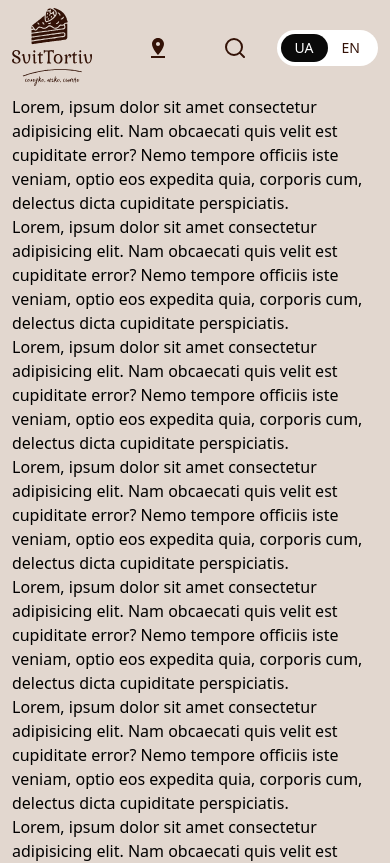
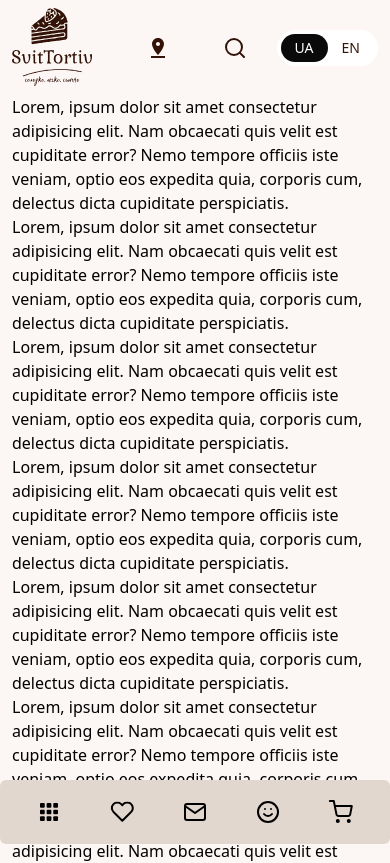
Before and after one commit to tolik-rfd/svit-tortiv, a Next.js app: page / in a window 390 px wide. Shown: the top 863 px of the page. Built offline with nearby package versions, Linux system fonts and the light colour scheme.

Commit message:
feat: refactor code

```diff
--- a/src/app/globals.css
+++ b/src/app/globals.css
@@ -206,7 +206,7 @@
     font-size: 16px;
   }
   body {
-    @apply bg-custom-cofe;
+    @apply bg-custom-background;
     @apply min-h-screen;
   }
 }
--- /dev/null
+++ b/src/pages/home-page/ui/bottom-navbar/bottom-navbar.tsx
@@ -0,0 +1,80 @@
+"use client";
+import { CartIcon } from "@/shared/assets/icons/cart-icon";
+import { CatalogIcon } from "@/shared/assets/icons/catalog-icon";
+import { HeartIcon } from "@/shared/assets/icons/heart-icon";
+import { MessageIcon } from "@/shared/assets/icons/message-icon";
+import {
+  MobileNavbar,
+  MobileNavbarIcon,
+  MobileNavbarItem,
+  MobileNavbarLabel,
+  MobileNavbarList,
+  MobileNavbarTrigger,
+} from "@/shared/ui/mobile-navbar";
+import { Smile } from "lucide-react";
+
+import { FC } from "react";
+import { tv } from "tailwind-variants";
+
+const NAVBAR_ITEMS: MobileNavbarItem[] = [
+  {
+    value: "catalog",
+    label: "Каталог",
+    href: "/catalog",
+    icon: <CatalogIcon />,
+  },
+
+  {
+    value: "favorites",
+    label: "Обране",
+    href: "/favorites",
+    icon: <HeartIcon />,
+  },
+
+  {
+    value: "chat",
+    label: "Чат",
+    href: "/chat",
+    icon: <MessageIcon />,
+  },
+  {
+    value: "profile",
+    label: "Профіль",
+    href: "/profile",
+    icon: <Smile />,
+  },
+  {
+    value: "orders",
+    label: "Кошик",
+    href: "/orders",
+    icon: <CartIcon />,
+  },
+];
+
+const bottomNavbarStyles = tv({
+  slots: {
+    navbar: "fixed bottom-0 left-0 z-50 bg-custom-cofe lg:hidden",
+  },
+});
+
+const { navbar } = bottomNavbarStyles();
+
+interface BottomNavbarProps {}
+
+export const BottomNavbar: FC<BottomNavbarProps> = (props) => {
+  const {} = props;
+  return (
+    <MobileNavbar items={NAVBAR_ITEMS} className={navbar()}>
+      <MobileNavbarList>
+        {NAVBAR_ITEMS.map(({ value, icon, label }) => {
+          return (
+            <MobileNavbarTrigger value={value} key={value}>
+              <MobileNavbarIcon icon={icon} value={value} />
+              <MobileNavbarLabel label={label} value={value} />
+            </MobileNavbarTrigger>
+          );
+        })}
+      </MobileNavbarList>
+    </MobileNavbar>
+  );
+};
--- /dev/null
+++ b/src/pages/home-page/ui/bottom-navbar/index.ts
@@ -0,0 +1 @@
+export { BottomNavbar } from "./bottom-navbar";
--- a/src/pages/home-page/ui/header/header.tsx
+++ b/src/pages/home-page/ui/header/header.tsx
@@ -1,5 +1,6 @@
 import { FC } from "react";
-import { MainNavbar } from "../navbar";
+import { TopNavbar } from "../navbar";
+import { BottomNavbar } from "../bottom-navbar";
 
 interface HeaderProps {}
 
@@ -7,7 +8,8 @@ export const Header: FC<HeaderProps> = (props) => {
   const {} = props;
   return (
     <header style={{ display: "unset" }}>
-      <MainNavbar />
+      <TopNavbar />
+      <BottomNavbar />
     </header>
   );
 };
--- a/src/pages/home-page/ui/navbar/index.ts
+++ b/src/pages/home-page/ui/navbar/index.ts
@@ -1 +1 @@
-export { MainNavbar } from "./main-navbar";
+export { TopNavbar } from "./top-navbar";
--- a/src/pages/home-page/ui/navbar/navbar.tsx
+++ b/src/pages/home-page/ui/navbar/navbar.tsx
@@ -5,8 +5,7 @@ import { tv } from "tailwind-variants";
 
 const navbarStyles = tv({
   slots: {
-    navbar:
-      "flex items-center justify-between bg-custom-cofe px-3 py-2 text-custom-dark",
+    navbar: "flex items-center justify-between px-3 py-2 text-custom-dark",
     navbarItem: "",
     actions: "flex items-center justify-between gap-8",
     actionsItem: "",
--- a/src/pages/home-page/ui/navbar/main-navbar.tsx
+++ b/src/pages/home-page/ui/navbar/top-navbar.tsx
@@ -16,9 +16,9 @@ import { CartIcon } from "@/shared/assets/icons/cart-icon";
 import { Navbar, NavbarActions, NavbarActionsItem, NavbarItem } from "./navbar";
 import { HeartIcon } from "@/shared/assets/icons/heart-icon";
 
-const mainNavbarStyles = tv({
+const topNavbarStyles = tv({
   slots: {
-    navbar: "sticky top-0 z-50 px-0",
+    navbar: "sticky top-0 z-50 bg-custom-background px-0",
     catalogButton: "hidden lg:block",
     profile: "hidden lg:block",
     favorite: "hidden lg:block",
@@ -26,11 +26,11 @@ const mainNavbarStyles = tv({
   },
 });
 
-const { navbar, catalogButton, profile, favorite, cart } = mainNavbarStyles();
+const { navbar, catalogButton, profile, favorite, cart } = topNavbarStyles();
 
-interface MainNavbarProps {}
+interface TopNavbarProps {}
 
-export const MainNavbar: FC<MainNavbarProps> = (props) => {
+export const TopNavbar: FC<TopNavbarProps> = (props) => {
   const {} = props;
   return (
     <Navbar className={navbar()}>
@@ -68,7 +68,7 @@ export const MainNavbar: FC<MainNavbarProps> = (props) => {
 
 /////////////////////////////////////
 
-// This section contains the components used in the MainNavbar. It can be separated into its own file if needed. Like features in features layer or in shared layer.
+// This section contains the components used in the TopNavbar. It can be separated into its own file if needed. Like features in features layer or in shared layer.
 // This is just a quick implementation.
 
 const Logo = () => {
--- a/src/shared/assets/icons/heart-icon.tsx
+++ b/src/shared/assets/icons/heart-icon.tsx
@@ -12,9 +12,9 @@ export const HeartIcon: React.FC = (props) => (
     <path
       d="M21.137 2.60987C20.6262 2.09888 20.0198 1.69352 19.3523 1.41696C18.6849 1.14039 17.9695 0.998047 17.247 0.998047C16.5245 0.998047 15.8091 1.14039 15.1416 1.41696C14.4742 1.69352 13.8678 2.09888 13.357 2.60987L12.297 3.66987L11.237 2.60987C10.2053 1.57818 8.80603 0.998582 7.34699 0.998582C5.88796 0.998582 4.48869 1.57818 3.45699 2.60987C2.4253 3.64156 1.8457 5.04084 1.8457 6.49987C1.8457 7.95891 2.4253 9.35818 3.45699 10.3899L4.51699 11.4499L12.297 19.2299L20.077 11.4499L21.137 10.3899C21.648 9.87912 22.0533 9.27269 22.3299 8.60523C22.6065 7.93777 22.7488 7.22236 22.7488 6.49987C22.7488 5.77738 22.6065 5.06198 22.3299 4.39452C22.0533 3.72706 21.648 3.12063 21.137 2.60987V2.60987Z"
       stroke="currentColor"
-      stroke-width="2"
-      stroke-linecap="round"
-      stroke-linejoin="round"
+      strokeWidth="2"
+      strokeLinecap="round"
+      strokeLinejoin="round"
     />
   </svg>
 );
--- a/src/shared/ui/mobile-navbar/mobile-navbar.tsx
+++ b/src/shared/ui/mobile-navbar/mobile-navbar.tsx
@@ -37,8 +37,7 @@ const styles = tv({
 const { navbar, panel, trigger, slider, sliderItem, icon, text } = styles();
 
 ////////////////////////////////////////////////////////////////////
-type MobileNavbarContextValue = Omit<MobileNavbarProps, "isActive"> &
-  MobileNavbarState;
+type MobileNavbarContextValue = MobileNavbarState;
 
 interface MobileNavbarState {
   currentTabValue: string;
@@ -72,12 +71,11 @@ interface MobileNavbarProps
 }
 
 const MobileNavbar: FC<MobileNavbarProps> = (props) => {
-  const { items, children, ...rest } = props;
+  const { items, children, className, ...rest } = props;
   const { currentTabValue, setCurrentTabValue, sliderStyles, onValueChange } =
     useMobileNavbar({ items });
 
   const context: MobileNavbarContextValue = {
-    items,
     currentTabValue,
     setCurrentTabValue,
     sliderStyles,
@@ -86,7 +84,11 @@ const MobileNavbar: FC<MobileNavbarProps> = (props) => {
 
   return (
     <MobileNavbarContextProvider value={context}>
-      <Root className={navbar()} onValueChange={onValueChange} {...rest}>
+      <Root
+        className={navbar({ className })}
+        onValueChange={onValueChange}
+        {...rest}
+      >
         {children}
       </Root>
     </MobileNavbarContextProvider>
@@ -94,18 +96,15 @@ const MobileNavbar: FC<MobileNavbarProps> = (props) => {
 };
 
 ///////////////////////////////////////////////////
-interface MobileNavbarListProps
-  extends Omit<ComponentPropsWithoutRef<typeof List>, "children"> {
-  children: (item: MobileNavbarItem, index: number) => ReactNode;
-}
+interface MobileNavbarListProps extends ComponentPropsWithoutRef<typeof List> {}
 
 const MobileNavbarList: FC<MobileNavbarListProps> = (props) => {
-  const { children } = props;
-  const { items } = useMobileNavbarContext();
+  const { children, className } = props;
+
   return (
-    <List className={panel()}>
+    <List className={panel({ className })}>
       <Slider />
-      {items.map(children as any)}
+      {children}
     </List>
   );
 };
@@ -131,9 +130,9 @@ interface MobileNavbarTriggerProps
 }
 
 const MobileNavbarTrigger: FC<MobileNavbarTriggerProps> = (props) => {
-  const { children, value, ...rest } = props;
+  const { children, value, className, ...rest } = props;
   return (
-    <Trigger className={trigger()} value={value} {...rest}>
+    <Trigger className={trigger({ className })} value={value} {...rest}>
       {children}
     </Trigger>
   );
```
Also changed, not shown: 1 other file (tests, documents, lock files or other folders).
